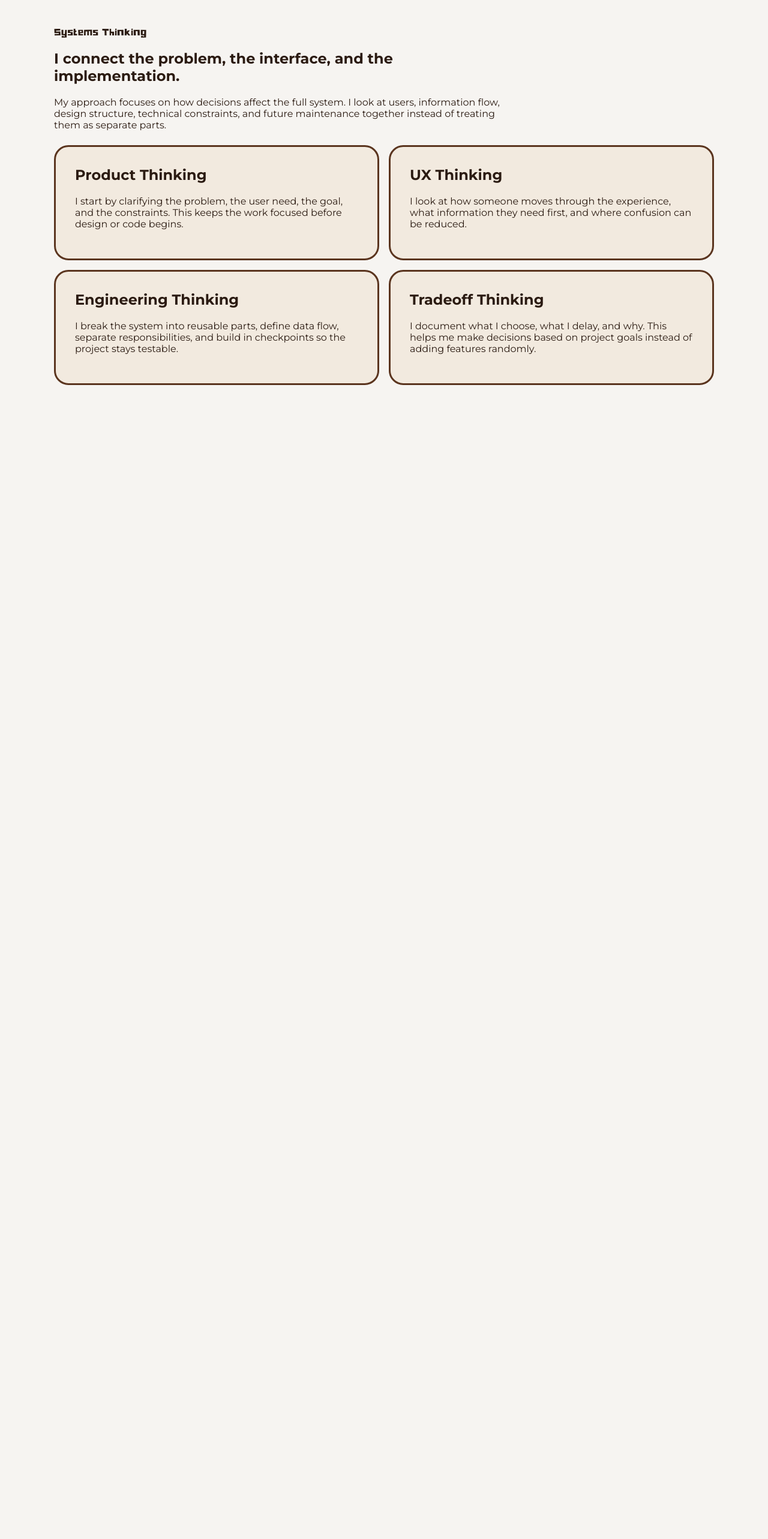
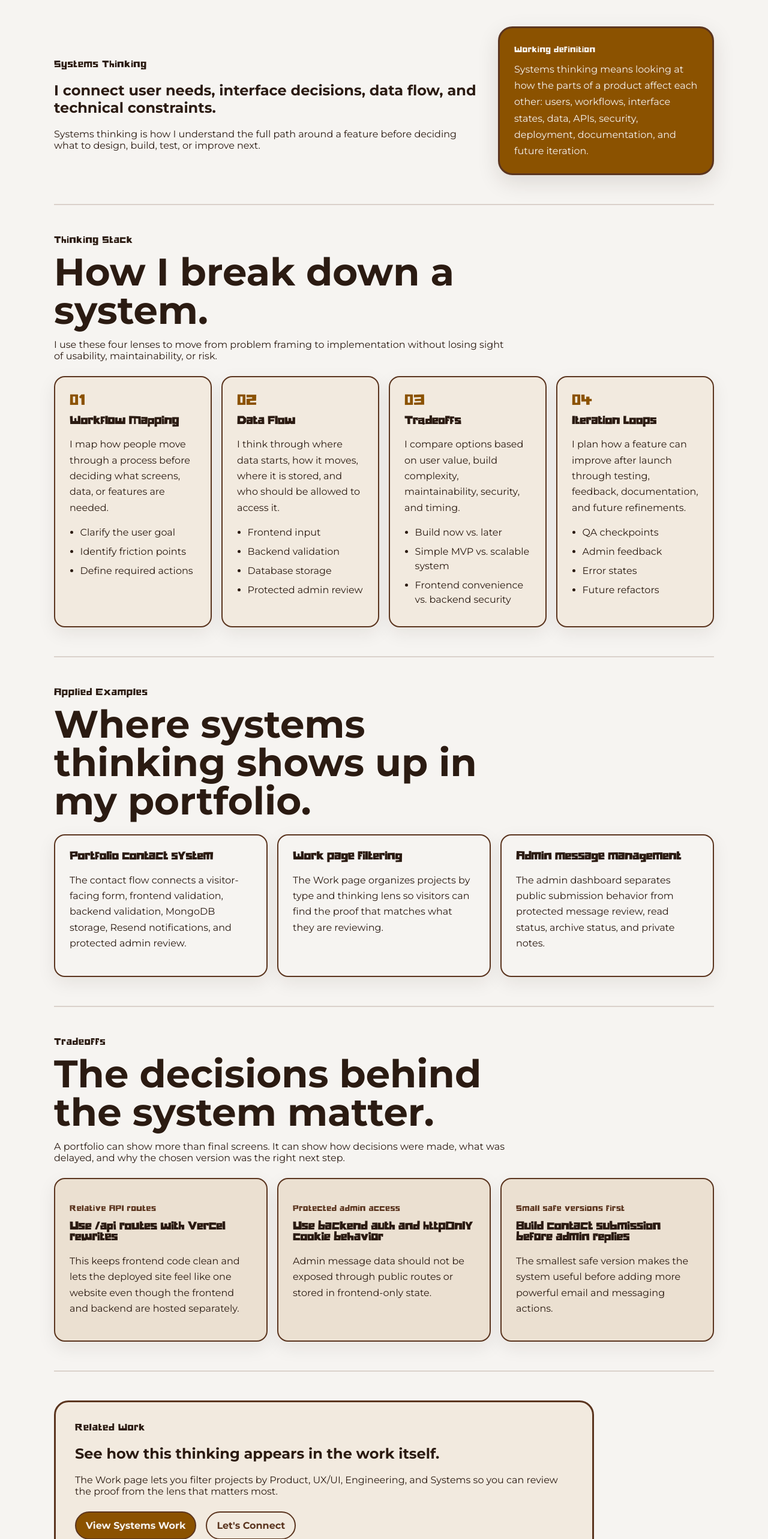
Before and after one commit to tabee1024/TabithaSulaiman, a React (Vite) app in the folder client/: page /systems-thinking in a window 1280 px wide. Shown: the part 140-2706 px from the top of the page at 60% size. Before the commit the page ends 878 px from the top, so only its background shows below. Built offline with nearby package versions, Linux system fonts and the light colour scheme.

Commit message:
v2.4: UI Fix | Systems Tab updated with additional fields (my thinking stack, applied examples, etc).

```diff
--- a/client/src/pages/SystemsThinking.jsx
+++ b/client/src/pages/SystemsThinking.jsx
@@ -1,25 +1,95 @@
+import { Link } from "react-router-dom";
 import Navbar from "../components/layout/Navbar";
 
-const thinkingAreas = [
+const systemsPillars = [
     {
-        title: "Product Thinking",
+        id: "workflow-mapping",
+        title: "Workflow Mapping",
+        eyebrow: "01",
         description:
-            "I start by clarifying the problem, the user need, the goal, and the constraints. This keeps the work focused before design or code begins.",
+            "I map how people move through a process before deciding what screens, data, or features are needed.",
+        examples: [
+            "Clarify the user goal",
+            "Identify friction points",
+            "Define required actions",
+        ],
     },
     {
-        title: "UX Thinking",
+        id: "data-flow",
+        title: "Data Flow",
+        eyebrow: "02",
         description:
-            "I look at how someone moves through the experience, what information they need first, and where confusion can be reduced.",
+            "I think through where data starts, how it moves, where it is stored, and who should be allowed to access it.",
+        examples: [
+            "Frontend input",
+            "Backend validation",
+            "Database storage",
+            "Protected admin review",
+        ],
     },
     {
-        title: "Engineering Thinking",
+        id: "tradeoffs",
+        title: "Tradeoffs",
+        eyebrow: "03",
         description:
-            "I break the system into reusable parts, define data flow, separate responsibilities, and build in checkpoints so the project stays testable.",
+            "I compare options based on user value, build complexity, maintainability, security, and timing.",
+        examples: [
+            "Build now vs. later",
+            "Simple MVP vs. scalable system",
+            "Frontend convenience vs. backend security",
+        ],
     },
     {
-        title: "Tradeoff Thinking",
+        id: "iteration-loops",
+        title: "Iteration Loops",
+        eyebrow: "04",
         description:
-            "I document what I choose, what I delay, and why. This helps me make decisions based on project goals instead of adding features randomly.",
+            "I plan how a feature can improve after launch through testing, feedback, documentation, and future refinements.",
+        examples: [
+            "QA checkpoints",
+            "Admin feedback",
+            "Error states",
+            "Future refactors",
+        ],
+    },
+];
+
+const systemsExamples = [
+    {
+        title: "Portfolio contact system",
+        description:
+            "The contact flow connects a visitor-facing form, frontend validation, backend validation, MongoDB storage, Resend notifications, and protected admin review.",
+    },
+    {
+        title: "Work page filtering",
+        description:
+            "The Work page organizes projects by type and thinking lens so visitors can find the proof that matches what they are reviewing.",
+    },
+    {
+        title: "Admin message management",
+        description:
+            "The admin dashboard separates public submission behavior from protected message review, read status, archive status, and private notes.",
+    },
+];
+
+const tradeoffCards = [
+    {
+        decision: "Relative API routes",
+        chosen: "Use /api routes with Vercel rewrites",
+        why:
+            "This keeps frontend code clean and lets the deployed site feel like one website even though the frontend and backend are hosted separately.",
+    },
+    {
+        decision: "Protected admin access",
+        chosen: "Use backend auth and httpOnly cookie behavior",
+        why:
+            "Admin message data should not be exposed through public routes or stored in frontend-only state.",
+    },
+    {
+        decision: "Small safe versions first",
+        chosen: "Build contact submission before admin replies",
+        why:
+            "The smallest safe version makes the system useful before adding more powerful email and messaging actions.",
     },
 ];
 
@@ -28,25 +98,110 @@ function SystemsThinking() {
         <>
             <Navbar />
 
-            <main className="home-page">
-                <section className="home-section" aria-labelledby="systems-title">
+            <main className="home-page systems-page">
+                <section className="home-section systems-hero" aria-labelledby="systems-title">
                     <div className="section-heading">
                         <p className="eyebrow">Systems Thinking</p>
-                        <h1 id="systems-title">I connect the problem, the interface, and the implementation.</h1>
+                        <h1 id="systems-title">
+                            I connect user needs, interface decisions, data flow, and technical constraints.
+                        </h1>
                         <p>
-                            My approach focuses on how decisions affect the full system. I look at users,
-                            information flow, design structure, technical constraints, and future maintenance
-                            together instead of treating them as separate parts.
+                            Systems thinking is how I understand the full path around a feature before deciding
+                            what to design, build, test, or improve next.
                         </p>
                     </div>
 
-                    <div className="systems-grid">
-                        {thinkingAreas.map((area) => (
-                            <article className="content-card system-card" key={area.title}>
-                                <h2>{area.title}</h2>
-                                <p>{area.description}</p>
+                    <div className="systems-definition-card">
+                        <p className="project-section-label">Working definition</p>
+                        <p>
+                            Systems thinking means looking at how the parts of a product affect each other:
+                            users, workflows, interface states, data, APIs, security, deployment, documentation,
+                            and future iteration.
+                        </p>
+                    </div>
+                </section>
+
+                <section className="home-section" aria-labelledby="systems-stack-title">
+                    <div className="section-heading">
+                        <p className="eyebrow">Thinking Stack</p>
+                        <h2 id="systems-stack-title">How I break down a system.</h2>
+                        <p>
+                            I use these four lenses to move from problem framing to implementation without
+                            losing sight of usability, maintainability, or risk.
+                        </p>
+                    </div>
+
+                    <div className="systems-pillar-grid">
+                        {systemsPillars.map((pillar) => (
+                            <article className="systems-pillar-card" key={pillar.id}>
+                                <span className="systems-pillar-number">{pillar.eyebrow}</span>
+                                <h3>{pillar.title}</h3>
+                                <p>{pillar.description}</p>
+
+                                <ul>
+                                    {pillar.examples.map((example) => (
+                                        <li key={example}>{example}</li>
+                                    ))}
+                                </ul>
                             </article>
                         ))}
+                    </div>
+                </section>
+
+                <section className="home-section" aria-labelledby="systems-examples-title">
+                    <div className="section-heading">
+                        <p className="eyebrow">Applied Examples</p>
+                        <h2 id="systems-examples-title">Where systems thinking shows up in my portfolio.</h2>
+                    </div>
+
+                    <div className="systems-example-grid">
+                        {systemsExamples.map((example) => (
+                            <article className="systems-example-card" key={example.title}>
+                                <h3>{example.title}</h3>
+                                <p>{example.description}</p>
+                            </article>
+                        ))}
+                    </div>
+                </section>
+
+                <section className="home-section" aria-labelledby="tradeoffs-title">
+                    <div className="section-heading">
+                        <p className="eyebrow">Tradeoffs</p>
+                        <h2 id="tradeoffs-title">The decisions behind the system matter.</h2>
+                        <p>
+                            A portfolio can show more than final screens. It can show how decisions were made,
+                            what was delayed, and why the chosen version was the right next step.
+                        </p>
+                    </div>
+
+                    <div className="systems-tradeoff-grid">
+                        {tradeoffCards.map((tradeoff) => (
+                            <article className="systems-tradeoff-card" key={tradeoff.decision}>
+                                <p className="project-section-label">{tradeoff.decision}</p>
+                                <h3>{tradeoff.chosen}</h3>
+                                <p>{tradeoff.why}</p>
+                            </article>
+                        ))}
+                    </div>
+                </section>
+
+                <section className="home-section systems-cta-section" aria-labelledby="systems-cta-title">
+                    <div className="content-card systems-cta-card">
+                        <p className="eyebrow">Related Work</p>
+                        <h2 id="systems-cta-title">See how this thinking appears in the work itself.</h2>
+                        <p>
+                            The Work page lets you filter projects by Product, UX/UI, Engineering, and Systems
+                            so you can review the proof from the lens that matters most.
+                        </p>
+
+                        <div className="hero-actions">
+                            <Link className="button button-primary" to="/projects?lens=systems">
+                                View Systems Work
+                            </Link>
+                            <Link className="button button-secondary" to="/contact">
+                                Let&apos;s Connect
+                            </Link>
+                        </div>
                     </div>
                 </section>
             </main>
--- a/client/src/styles/components.css
+++ b/client/src/styles/components.css
@@ -1132,6 +1132,107 @@
     margin-top: 0;
 }
 
+.systems-page {
+    max-width: var(--wide-content-width);
+}
+
+.systems-hero {
+    display: grid;
+    grid-template-columns: minmax(0, 1fr) 360px;
+    gap: var(--space-lg);
+    align-items: end;
+}
+
+.systems-definition-card {
+    padding: var(--space-lg);
+    border: var(--border-strong);
+    border-radius: var(--radius-card);
+    background-color: var(--color-brown);
+    color: var(--color-cream);
+    box-shadow: var(--shadow-card);
+}
+
+.systems-definition-card p {
+    margin-top: 0;
+    line-height: 1.7;
+}
+
+.systems-definition-card p:last-child {
+    margin-bottom: 0;
+}
+
+.systems-definition-card .project-section-label {
+    color: var(--color-cream);
+}
+
+.systems-pillar-grid {
+    display: grid;
+    grid-template-columns: repeat(4, 1fr);
+    gap: var(--space-md);
+}
+
+.systems-pillar-card,
+.systems-example-card,
+.systems-tradeoff-card {
+    padding: var(--space-lg);
+    border: 2px solid var(--color-brown-dark);
+    border-radius: var(--radius-lg);
+    background-color: var(--color-surface-warm);
+    box-shadow: var(--shadow-soft);
+}
+
+.systems-pillar-number {
+    display: inline-flex;
+    margin-bottom: var(--space-sm);
+    font-family: var(--font-display);
+    font-size: 1.6rem;
+    line-height: 1;
+    color: var(--color-brown);
+}
+
+.systems-pillar-card h3,
+.systems-example-card h3,
+.systems-tradeoff-card h3 {
+    margin-top: 0;
+    font-family: var(--font-display);
+    line-height: 1;
+}
+
+.systems-pillar-card p,
+.systems-example-card p,
+.systems-tradeoff-card p {
+    line-height: 1.65;
+}
+
+.systems-pillar-card ul {
+    margin: var(--space-md) 0 0;
+    padding-left: 1.1rem;
+}
+
+.systems-pillar-card li {
+    margin-bottom: var(--space-xs);
+    line-height: 1.5;
+}
+
+.systems-example-grid,
+.systems-tradeoff-grid {
+    display: grid;
+    grid-template-columns: repeat(3, 1fr);
+    gap: var(--space-md);
+}
+
+.systems-example-card {
+    background-color: var(--color-bg);
+}
+
+.systems-tradeoff-card {
+    background-color: var(--color-surface-muted);
+}
+
+.systems-cta-card {
+    width: min(100%, 900px);
+}
+
 
 /* ================================
    Contact / Chat Form
```
Also changed, not shown: client/src/styles/responsive.css (+8 -0 lines), 1 other file (tests, documents, lock files or other folders).
